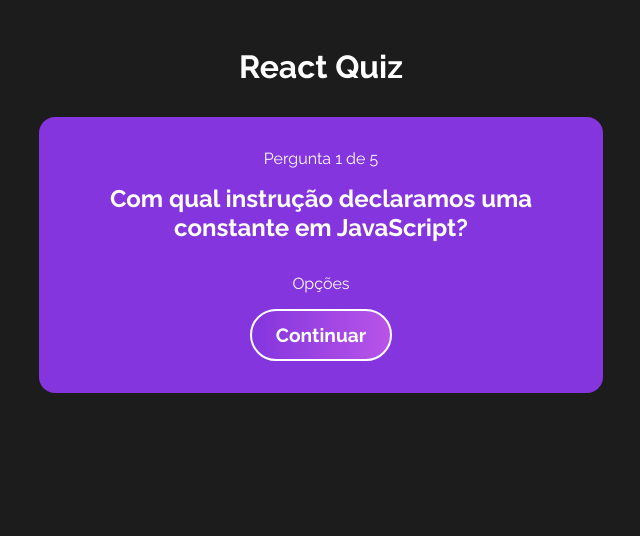
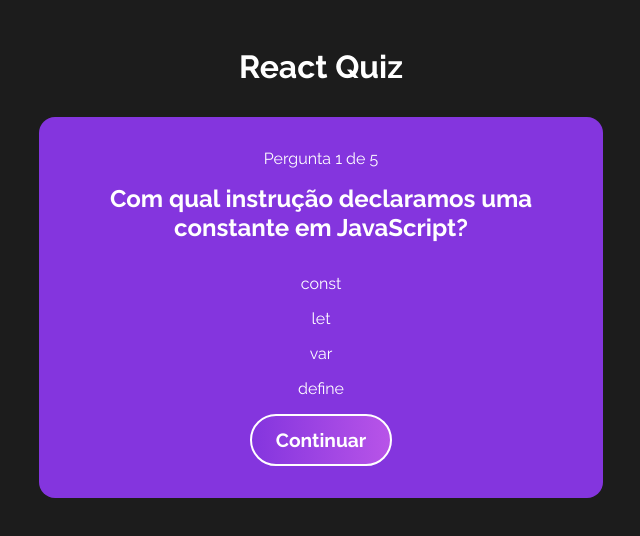
Before and after one commit to Wesley-Nilton/react-quiz, a React (Vite) app: page / in a window 1280 px wide. Both pictures are taken after a click on the button "Iniciar". Shown: the top 536 px of the page, without its empty margins (319-959 px from the left). Built offline with nearby package versions, Linux system fonts and the light colour scheme.

Commit message:
Render answer options

```diff
--- a/src/components/Option/Option.jsx
+++ b/src/components/Option/Option.jsx
@@ -1,12 +1,14 @@
 import {useContext} from 'react';
-import {QuizContext} from '../context/quiz';
+import {QuizContext} from '../../context/quiz';
 import './Option.css'
 
-function Option(){
+function Option({option}){
     const [quizState, dispatch] = useContext(QuizContext);
 
     return(
-        <div>Option</div>
+        <div>
+            <p>{option}</p>
+        </div>
     )
 }
 
--- a/src/components/Question/Question.jsx
+++ b/src/components/Question/Question.jsx
@@ -1,16 +1,20 @@
 import {useContext} from 'react';
 import {QuizContext} from '../../context/quiz';
+import Option from '../Option/Option';
 import './Question.css';
 
 function Question(){
     const [quizState, dispatch] = useContext(QuizContext);
     const currentQuestion = quizState.questions[quizState.currentQuestion];
+
     return(
         <div id='question'>
             <p>Pergunta {quizState.currentQuestion + 1} de {quizState.questions.length}</p>
             <h2>{currentQuestion.question}</h2>
             <div id="opstions-container">
-                <p>Opções</p>
+                {currentQuestion.options.map((option) => (
+                    <Option option={option} key={option} />
+                ))}
             </div>
             <button onClick={() => dispatch({type: 'CHANGE_QUESTION'})}>Continuar</button>
         </div>
```
